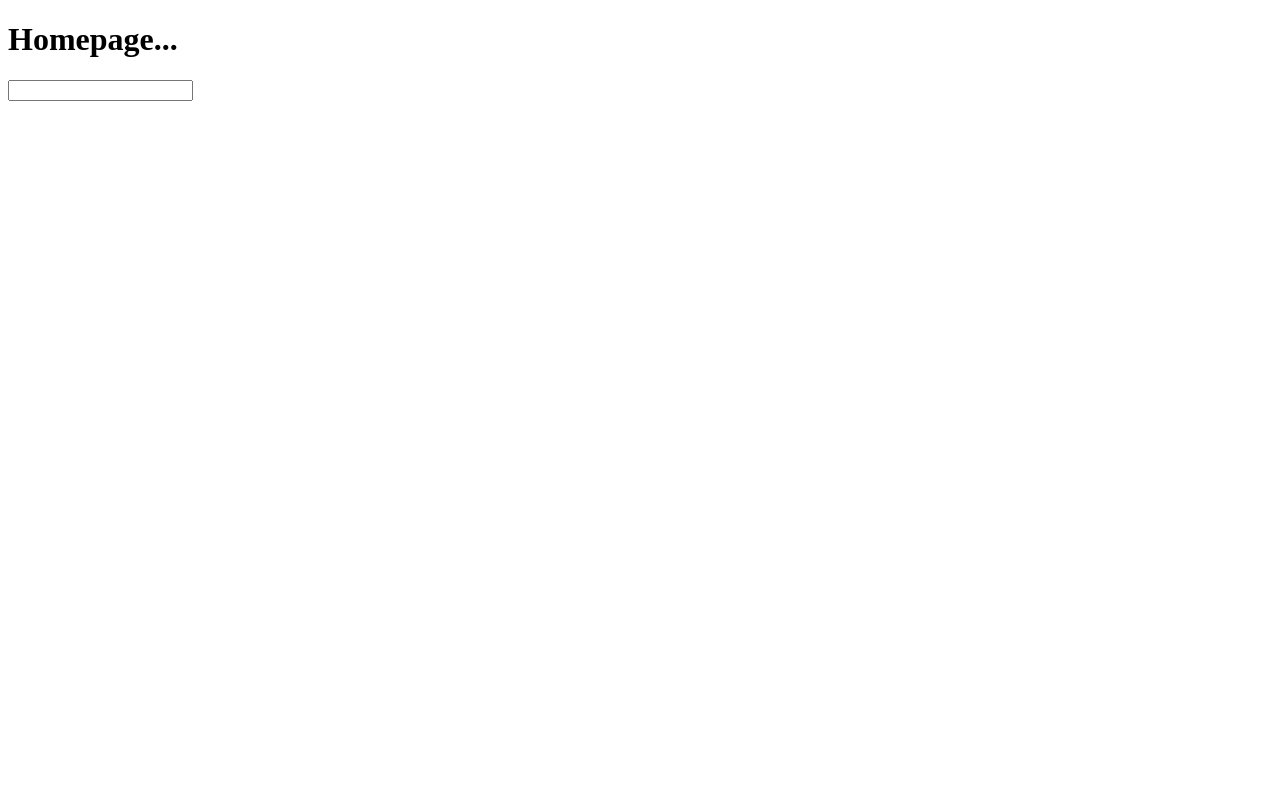
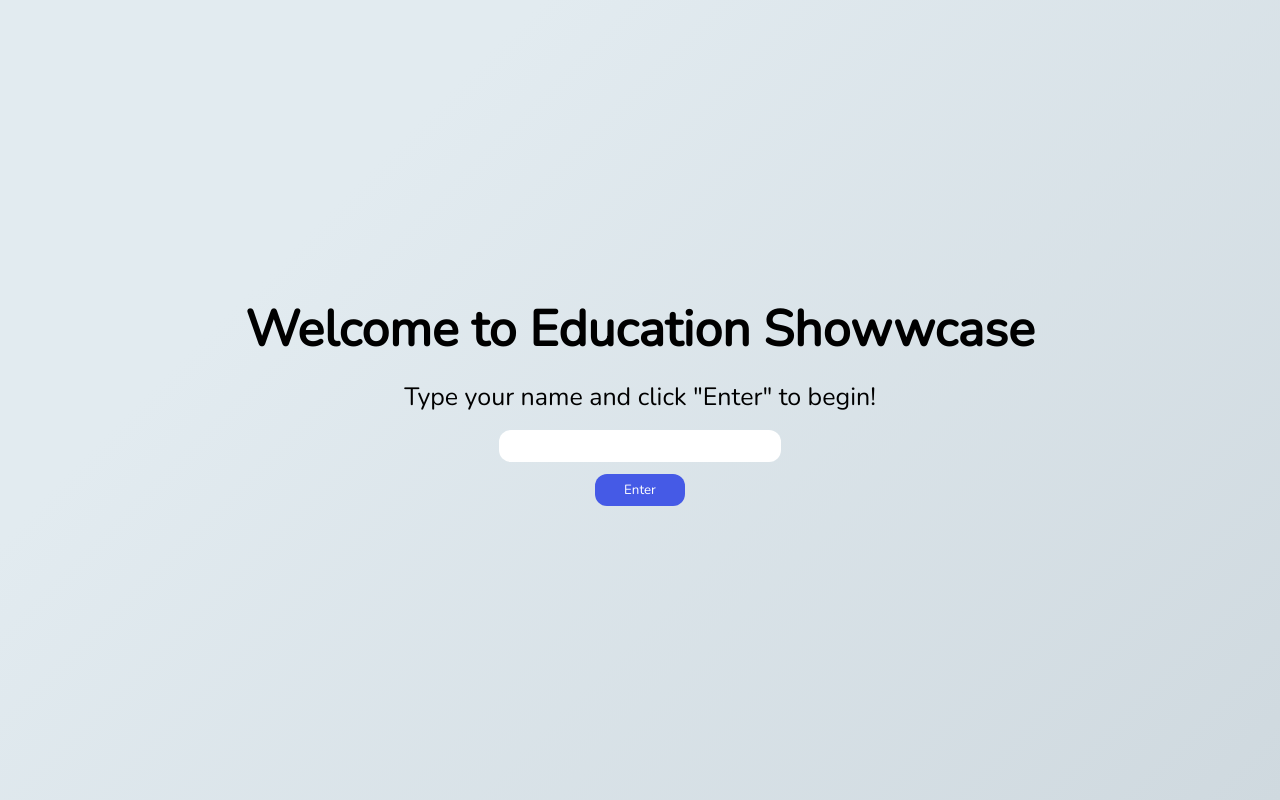
Before and after one commit to derek-oshita/education-client, a React (Create React App) app: page / in a window 1280 px wide. Built offline with nearby package versions, Linux system fonts and the light colour scheme.

Commit message:
Styled the homepage components.

```diff
--- a/public/index.html
+++ b/public/index.html
@@ -9,12 +9,12 @@
       name="description"
       content="Web site created using create-react-app"
     />
-    <link rel="apple-touch-icon" href="%PUBLIC_URL%/logo192.png" />
+    <!-- <link rel="apple-touch-icon" href="%PUBLIC_URL%/logo192.png" /> -->
     <!--
       manifest.json provides metadata used when your web app is installed on a
       user's mobile device or desktop. See https://developers.google.com/web/fundamentals/web-app-manifest/
     -->
-    <link rel="manifest" href="%PUBLIC_URL%/manifest.json" />
+    <!-- <link rel="manifest" href="%PUBLIC_URL%/manifest.json" /> -->
     <!--
       Notice the use of %PUBLIC_URL% in the tags above.
       It will be replaced with the URL of the `public` folder during the build.
@@ -24,7 +24,12 @@
       work correctly both with client-side routing and a non-root public URL.
       Learn how to configure a non-root public URL by running `npm run build`.
     -->
-    <title>React App</title>
+    <!-- GOOGLE FONTS CDN -->
+    <link rel="preconnect" href="https://fonts.gstatic.com">
+    <link href="https://fonts.googleapis.com/css2?family=Nunito:wght@300&display=swap" rel="stylesheet">
+    <!-- ANIMATE.STYLE -->
+    <link rel="stylesheet" href="https://cdnjs.cloudflare.com/ajax/libs/animate.css/4.1.1/animate.min.css" />
+    <title>Education Showwcase</title>
   </head>
   <body>
     <noscript>You need to enable JavaScript to run this app.</noscript>
--- a/src/App.css
+++ b/src/App.css
@@ -1,38 +1,49 @@
-.App {
+* {
+  margin: 0;
+  padding: 0;
+  box-sizing: border-box;
+  font-family: 'Nunito', sans-serif;
+}
+
+body {
+  background-color: #cfd9df;
+  background-image: linear-gradient(315deg, #cfd9df 0%, #e2ebf0 74%);
+  background-repeat: no-repeat;
+  background-size: cover;
+}
+
+h1 {
+  font-size: 50px;
+}
+
+p {
+  font-size: 25px;
   text-align: center;
 }
 
-.App-logo {
-  height: 40vmin;
-  pointer-events: none;
+input:focus {
+  outline: none;
 }
 
-@media (prefers-reduced-motion: no-preference) {
-  .App-logo {
-    animation: App-logo-spin infinite 20s linear;
-  }
+.home-container {
+  height: 100vh;
+  width: 100vw;
 }
 
-.App-header {
-  background-color: #282c34;
-  min-height: 100vh;
+.container {
   display: flex;
-  flex-direction: column;
+  justify-content: center;
   align-items: center;
-  justify-content: center;
-  font-size: calc(10px + 2vmin);
-  color: white;
 }
 
-.App-link {
-  color: #61dafb;
+.w-div {
+  width: 12px;
 }
 
-@keyframes App-logo-spin {
-  from {
-    transform: rotate(0deg);
-  }
-  to {
-    transform: rotate(360deg);
-  }
+.h-div {
+  margin-top: 12px;
 }
+
+.sub-header {
+  margin-top: 2vh;
+}
--- a/src/App.tsx
+++ b/src/App.tsx
@@ -1,19 +1,10 @@
 import React from 'react';
-import { TextField } from './TextField';
 import Home from './components/Home/Home';
-
-// function App() {
-//   return (
-//     <div className="App">
-//       < TextField />
-//     </div>
-//   );
-// }
+import './App.css';
 
 const App: React.FC = () => {
   return <div className="home-container container">
     <Home />
-    <TextField />
   </div>;
 }
 
--- a/src/TextField.tsx
+++ /dev/null
@@ -1,22 +0,0 @@
-import React from 'react';
-
-interface Person {
-    firstName: string
-    lastName: string
-}
-
-interface Props {
-    text?: string;
-    ok?: boolean;
-    i?: number;
-    fn?: (bob: string) => string;
-    person?: Person;
-}
-
-export const TextField: React.FC<Props> = () => {
-    return (
-        <div>
-            <input />
-        </div>
-    )
-};
--- /dev/null
+++ b/src/components/Button/Button.css
@@ -0,0 +1,9 @@
+.btn {
+    height: 4vh;
+    width: 7vw;
+    margin-top: 12px;
+    background-color: #455AE6;
+    color: white;
+    border: none;
+    border-radius: 12px;
+}
--- /dev/null
+++ b/src/components/Button/Button.tsx
@@ -0,0 +1,12 @@
+import React from 'react';
+import './Button.css';
+
+function Button () {
+    return (
+        <div className="container">
+            <button className="btn">Enter</button>
+        </div>
+    )
+}
+
+export default Button;
--- a/src/components/Home/Home.css
+++ b/src/components/Home/Home.css
@@ -0,0 +1,3 @@
+.home-header {
+    text-align: center;
+}
--- a/src/components/Home/Home.tsx
+++ b/src/components/Home/Home.tsx
@@ -1,10 +1,15 @@
 import React from 'react';
+import { TextField } from '../TextField/TextField';
+import Button from '../Button/Button';
 import './Home.css';
 
 function Home () {
     return (
         <div>
-            <h1>Homepage...</h1>
+            <h1 className="home-header animate__animated animate__fadeInDown">Welcome to Education Showwcase</h1>
+            <p className="sub-header">Type your name and click "Enter" to begin!</p>
+            <TextField />
+            <Button />
         </div>
     )
 }
--- /dev/null
+++ b/src/components/TextField/TextField.css
@@ -0,0 +1,11 @@
+#textfield-container {
+    margin-top: 2vh;
+}
+
+#input-name {
+    width: 22vw;
+    height: 4vh;
+    text-align: center;
+    border: none;
+    border-radius: 12px;
+}
--- /dev/null
+++ b/src/components/TextField/TextField.tsx
@@ -0,0 +1,12 @@
+import React from 'react';
+import './TextField.css';
+
+export const TextField: React.FC = () => {
+    // const [name, setName] = useState();
+
+    return (
+        <div className="container" id="textfield-container">
+            <input id="input-name" className="input-field"/>
+        </div>
+    )
+}
```
Also changed, not shown: 1 other file (tests, documents, lock files or other folders).
